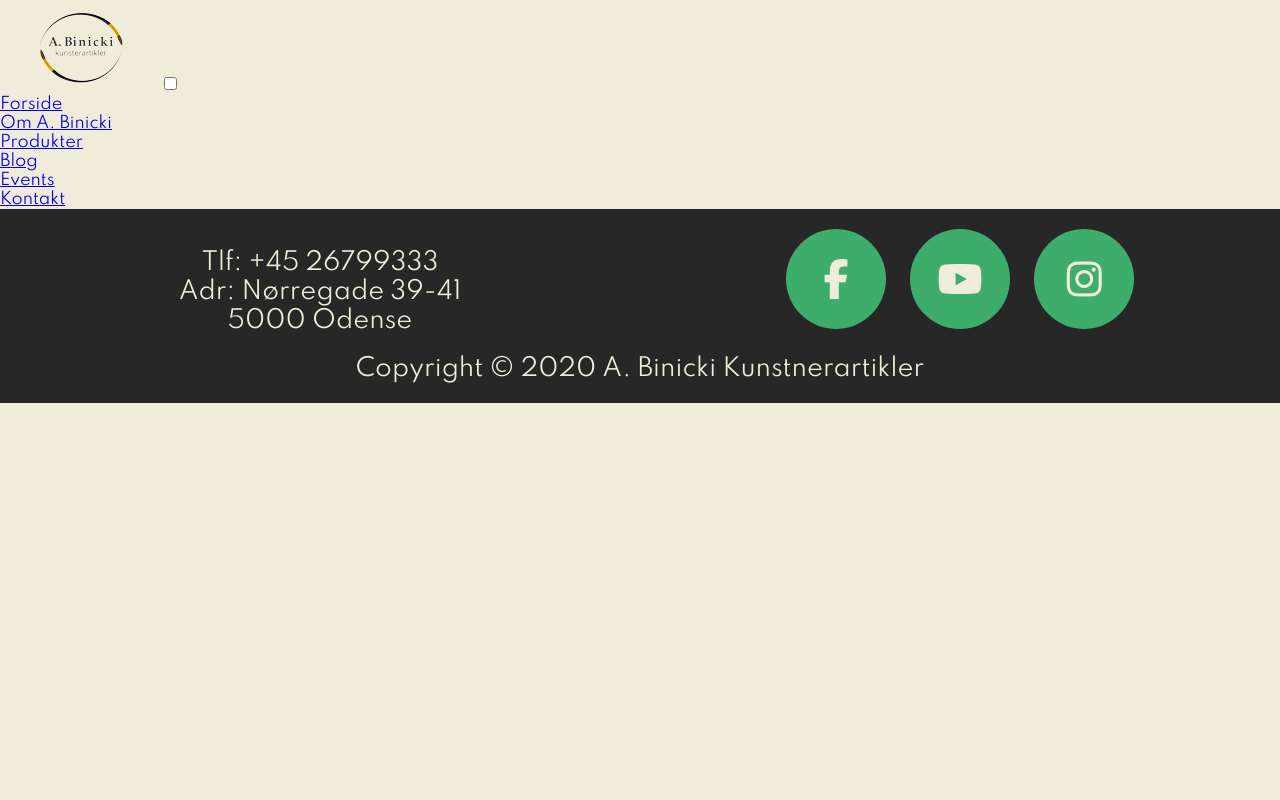
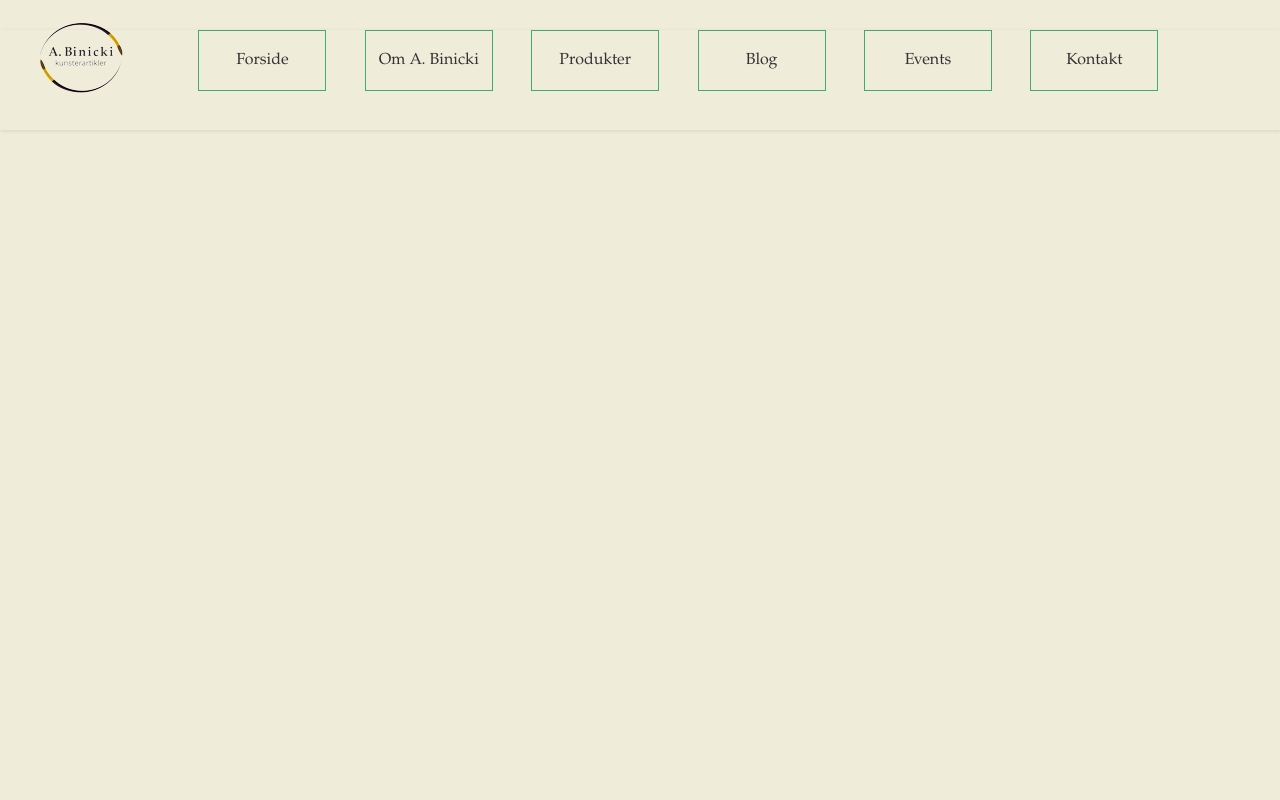
Before and after one commit to Kumaru2/Projekt-4, a plain HTML site: page events.html in a window 1280 px wide. Shown: the top 800 px of the page. Drawn offline with Linux system fonts and the light colour scheme.

Commit message:
desktop nav
kan ses under events.html

```diff
--- a/css/Projekt4.css
+++ b/css/Projekt4.css
@@ -122,6 +122,51 @@ transform: rotate(45deg);
 top:0;
 }
 /* NOTE: nav-bar ender her */
+}
 
-
+@media only screen and (min-width: 601px) {
+  .space {
+    height: 900px;
+  }
+  .menu-btn {
+    display: none;
+  }
+  header ul a {
+    display: block;
+    padding: 20px 5px;
+    border-right: 1px solid #eaeef6;
+    text-decoration: none;
+    list-style-type: none;
+    color: #333333;
+    width: 10%;
+    text-align: center;
+    border: 1px solid #3eac6a;
+    float: left;
+    margin-left: 3%;
+    font-family: 'palatino linotype';
+    transition-duration: 1s;
+    transition-timing-function: ease;
+  }
+  header nav ul li {
+    display: inline;
+    margin-left: 50px 0;
+  }
+  header ul {
+    margin-top: 30px;
+  }
+  .logo {
+    float: left;
+    position: relative;
+    top: -20px;
+  }
+  nav {
+    height: 100px;
+  }
+  header ul a:hover{
+    background: #3eac6a;
+    color: #f0ecda;
+  }
+  header {
+    box-shadow: 1px 1px 4px 0 rgba(0, 0, 0,.1);
+  }
 }
```
